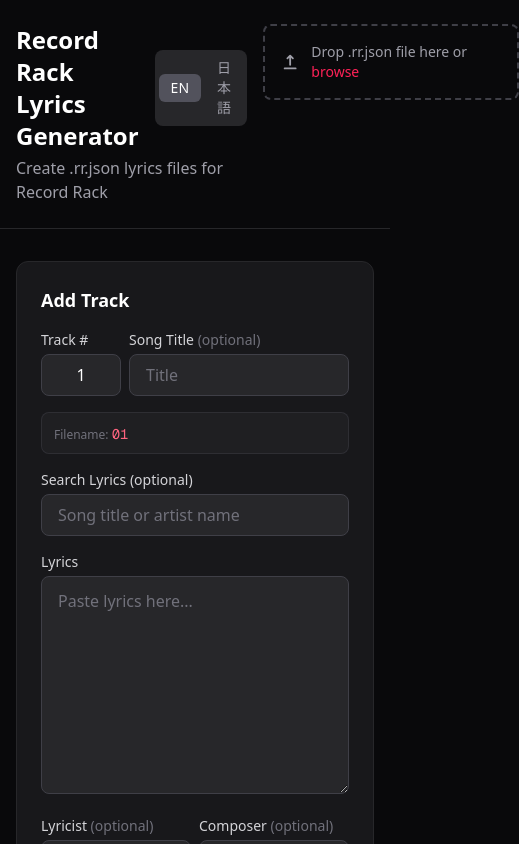
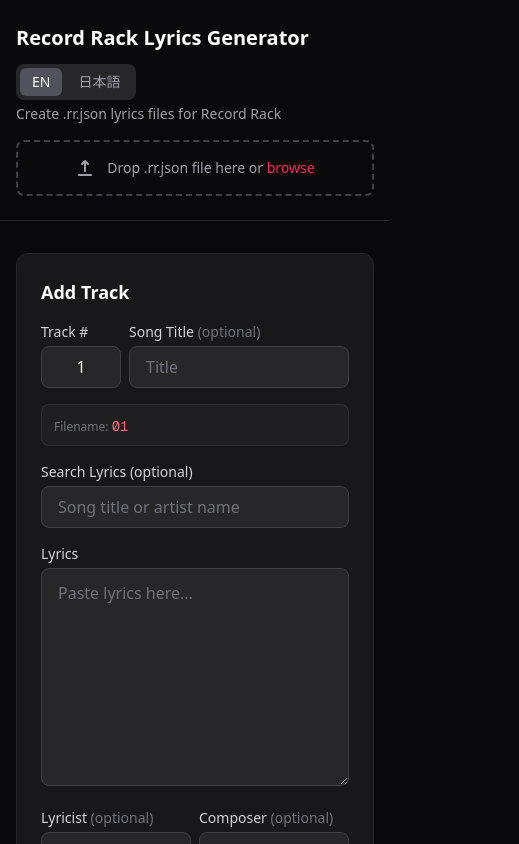
Before and after one commit to halloweenjack/rr-lyrics-generator, a Next.js app: page / in a window 390 px wide. Shown: the top 844 px of the page, 519 px wide, since content can reach past the window. Built offline with nearby package versions, Linux system fonts and the light colour scheme.

Commit message:
Fix mobile layout for header

```diff
--- a/app/page.tsx
+++ b/app/page.tsx
@@ -55,19 +55,19 @@
     <div className="min-h-screen bg-zinc-950">
       <header className="border-b border-zinc-800">
         <div className="max-w-7xl mx-auto px-4 py-6">
-          <div className="flex items-start justify-between gap-4">
-            <div>
-              <div className="flex items-center gap-4">
-                <h1 className="text-2xl font-bold text-white">
+          <div className="flex flex-col sm:flex-row sm:items-start sm:justify-between gap-4">
+            <div className="min-w-0">
+              <div className="flex flex-wrap items-center gap-3 sm:gap-4">
+                <h1 className="text-xl sm:text-2xl font-bold text-white whitespace-nowrap">
                   {t("app.title")}
                 </h1>
                 <LanguageSwitcher />
               </div>
-              <p className="text-zinc-400 mt-1">
+              <p className="text-zinc-400 mt-1 text-sm sm:text-base">
                 {t("app.subtitle")}
               </p>
             </div>
-            <div className="flex-shrink-0 w-64">
+            <div className="flex-shrink-0 w-full sm:w-64">
               <FileImport onImport={handleImportTracks} />
             </div>
           </div>
```
